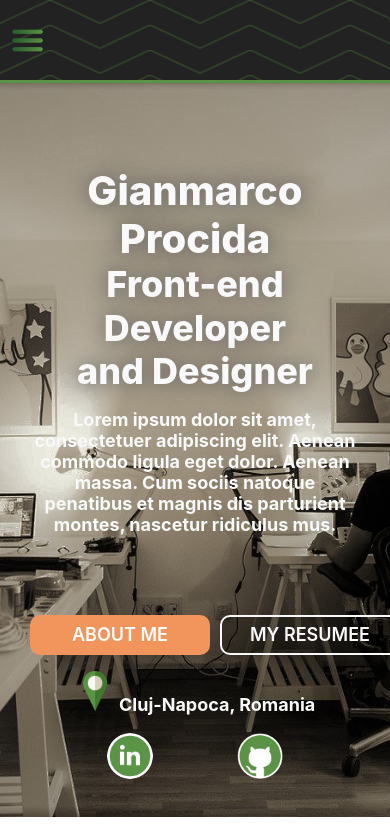
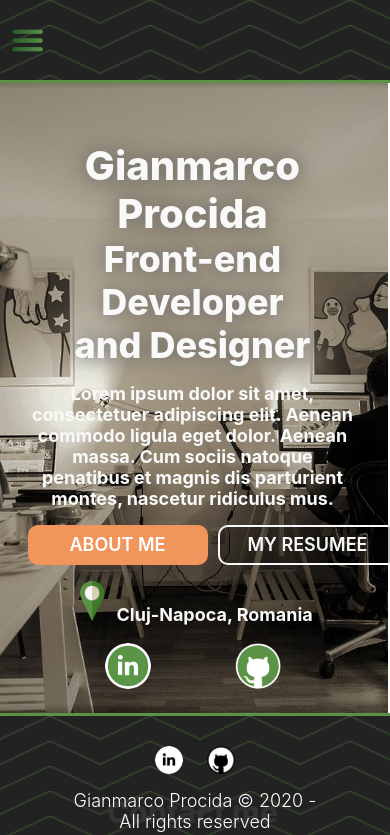
Before and after one commit to Jimmy-dingo/my-online-cv-react, a React (Create React App) app: page /contact in a window 390 px wide. Shown: the top 835 px of the page. Built offline with nearby package versions, Linux system fonts and the light colour scheme.

Commit message:
fixed responsive issues (except footer in contact)

```diff
--- a/src/components/Contact/Contact.css
+++ b/src/components/Contact/Contact.css
@@ -3,15 +3,12 @@
   flex-direction: column;
   justify-content: center;
   align-items: center;
-  z-index: 1;
   background-color: white;
-  height: 100vh;
-  width: 100vw;
   padding-left: 0;
 }
 
 .Contact .row {
-  height: 100vh;
+  height: 630px;
 }
 
 .left-column {
@@ -23,10 +20,6 @@
   justify-content: center;
   align-items: center;
 }
-
-/* .left-column div:nth-child(1) {
-  padding-top: 80px;
-} */
 
 .left-column h1 {
   text-shadow: 0px 0px 20px rgb(92, 92, 92);
@@ -69,7 +62,7 @@
   font-size: 3rem;
   font-weight: 800;
   text-align: center;
-  margin-bottom: 3vh;
+  margin-bottom: 25px;
 }
 
 .media-icons {
@@ -103,7 +96,6 @@
 
 .buttons-cont button:nth-child(1) {
   background-color: var(--key-secondary);
-  /* background-color: #456B9F; */
 }
 
 .buttons-cont button:nth-child(2) {
@@ -172,66 +164,20 @@ button {
 
 @media only screen and (max-width: 768px){
   .Contact {
-    /* position: relative;
-    top: 17vh;
-    left: 0; */
     display: flex;
     flex-direction: column;
     justify-content: center;
     align-items: center;
-    z-index: 1;
-    background-color: white;
-    width: 100vw;
-    /* margin-top: 17vh; */
   }
 
   .left-column div:nth-child(1) {
-    padding-top: 10vh;
-    height: 145vh;
+    padding-top: 80px;
   }
 
   .left-column {
-    height: 86vh;
+    height: 633px;
     width: 100vw;
-    margin-right: 6vh;
-    padding-bottom: 4vh;
-  }
-
-  .left-column h1 {
-    font-size: 4rem;
-  }
-  .left-column h2 {
-    font-size: 3.6rem;
-  }
-}
-
-@media only screen and (max-width: 540px) {
-  .Contact {
-    /* position: relative;
-    top: 17vh;
-    left: 0; */
-    display: flex;
-    flex-direction: column;
-    justify-content: center;
-    align-items: center;
-    z-index: 1;
-    background-color: white;
-    padding-left: 0;
-    margin-right: 0;
-    /* margin-top: 17vh;
-    margin-bottom: 17vh; */
-  }
-
-  .left-column div:nth-child(1) {
-    padding-top: 10vh;
-    /* height: 150vh; */
-  }
-
-  .left-column {
-    height: 87vh;
-    width: 100vw;
-    margin-right: 15px;
-    padding-bottom: 4vh;
+    padding-bottom: 40px;
   }
 
   .left-column h1 {
@@ -242,6 +188,23 @@ button {
   }
 
   .right-column{
-    height: 86vh;
+    height: 650px;
   }
 }
+
+@media only screen and (max-width: 540px) {
+  .Contact {
+    margin-right: -5px;
+  }
+
+  .left-column {
+    height: 630px;
+  }
+
+  .left-column h1 {
+    font-size: 4rem;
+  }
+  .left-column h2 {
+    font-size: 3.6rem;
+  }
+}
--- a/src/components/Footer/Footer.css
+++ b/src/components/Footer/Footer.css
@@ -56,8 +56,7 @@
       display: flex;
       flex-direction: row;
       justify-content: space-between;
-      width: 100vw;
-      height: 17vh;
+      height: 120px;
     }
 
     .credits{
@@ -65,7 +64,6 @@
       flex-direction: column-reverse;
       justify-content: space-between;
       align-items: center;
-      width: 100vw;
     }
 
     .credits div:nth-child(1){
@@ -73,6 +71,7 @@
       flex-direction: row;
       justify-content: center;
       align-items: center;
+      text-align: center;
     }
 
     .credits div:nth-child(2){
@@ -80,7 +79,7 @@
       flex-direction: row;
       justify-content: center;
       align-items: center;
-      padding-top: 2.3vh;
+      padding-top: 10px;
     }
   }
 
--- a/src/components/Portfolio/Portfolio.js
+++ b/src/components/Portfolio/Portfolio.js
@@ -9,10 +9,10 @@ const Portfolio = () => {
 
     useEffect(() => {
         const fetchProjects = () => {
-          setLoading(true);
+        //   setLoading(true);
           const projectList = projectsJSON;
           setProjects(projectList);
-          setLoading(false);
+        //   setLoading(false);
         }
 
         fetchProjects();
```
